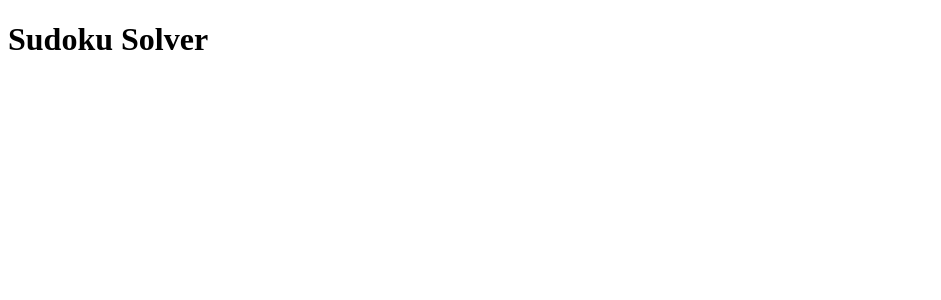
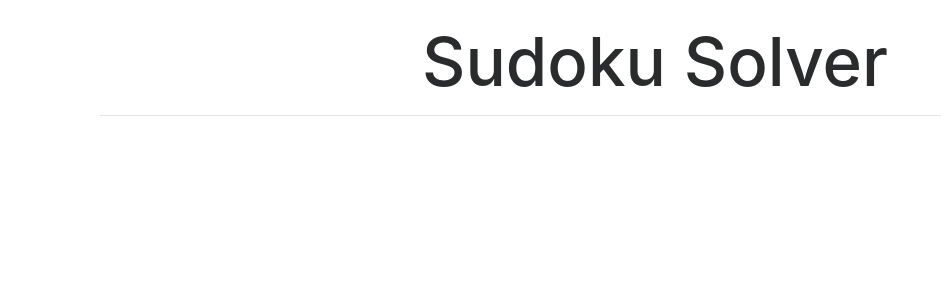
Before and after one commit to mattflow/sudoku-solver, a React app: page / in a window 1280 px wide. Shown: the top 300 px of the page, without its empty margins (0-941 px from the left). Built offline with nearby package versions, Linux system fonts and the light colour scheme.

Commit message:
Update page

```diff
--- a/index.html
+++ b/index.html
@@ -2,9 +2,11 @@
 <html lang="en">
   <head>
     <meta charset="utf-8">
-    <meta http-equiv="X-UA-Compatible" content="IE=edge">
-    <meta name="viewport" content="width=device-width, initial-scale=1">
+    <meta name="viewport" content="width=device-width, initial-scale=1, shrink-to-fit=no">
     <title>Sudoku Solver</title>
+
+    <!-- Bootstrap CSS -->
+    <link rel="stylesheet" href="https://maxcdn.bootstrapcdn.com/bootstrap/4.0.0-alpha.6/css/bootstrap.min.css" integrity="sha384-rwoIResjU2yc3z8GV/NPeZWAv56rSmLldC3R/AZzGRnGxQQKnKkoFVhFQhNUwEyJ" crossorigin="anonymous">
     <link rel="stylesheet" href="main.css">
   </head>
   <body>
--- a/main.css
+++ b/main.css
@@ -0,0 +1,17 @@
+html {
+  font-size: 16px;
+}
+
+body {
+  padding: 0;
+  width: 100%;
+  margin: 25px 15px;
+}
+
+.Header {
+  text-align: center;
+}
+
+  .Header h1 {
+    font-size: 4.2rem;
+  }
--- /dev/null
+++ b/src/components/App.js
@@ -0,0 +1,14 @@
+import React, { Component } from 'react';
+import Header from './App/Header';
+
+class App extends Component {
+  render() {
+    return (
+      <div className="container">
+        <Header title="Sudoku Solver" />
+      </div>
+    );
+  }
+};
+
+export default App;
--- /dev/null
+++ b/src/components/App/Header.js
@@ -0,0 +1,14 @@
+import React, { Component } from 'react';
+
+class Header extends Component {
+  render() {
+    return (
+      <div className="Header">
+        <h1>{this.props.title}</h1>
+        <hr />
+      </div>
+    );
+  }
+};
+
+export default Header;
--- a/src/index.js
+++ b/src/index.js
@@ -1,7 +1,8 @@
 import React from 'react';
 import ReactDOM from 'react-dom';
+import App from './components/App';
 
 ReactDOM.render(
-  <h1>Sudoku Solver</h1>,
+  <App />,
   document.getElementById('root')
 );
```
Also changed, not shown: src/components/App/SudokuArea.js (added, +12 -0 lines).
